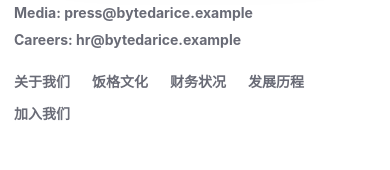
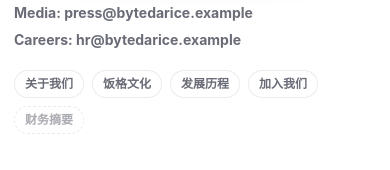
Before and after one commit to fsroce/ByteDaRice, a website: page index.html in a window 390 px wide. Shown: the part 10659-10829 px from the top of the page. Drawn offline with Linux system fonts and the light colour scheme.

Commit message:
Refine footer link layout

```diff
--- a/index.html
+++ b/index.html
@@ -314,9 +314,9 @@
       <nav class="footer-links" aria-label="页脚导航">
         <a href="#about">关于我们</a>
         <a href="#culture">饭格文化</a>
-        <a href="a-shares.html">财务状况</a>
         <a href="#milestones">发展历程</a>
         <a href="#careers">加入我们</a>
+        <a class="footer-discreet-link" href="a-shares.html">财务摘要</a>
       </nav>
     </footer>
 
--- a/styles.css
+++ b/styles.css
@@ -1021,12 +1021,18 @@ h2 {
 }
 
 .footer-links {
+  max-width: 420px;
   justify-content: flex-end;
-  gap: 8px 22px;
+  gap: 8px 18px;
 }
 
 .footer a {
   white-space: nowrap;
+}
+
+.footer-discreet-link {
+  color: rgba(105, 107, 118, 0.68);
+  font-size: 13px;
 }
 
 .footer a:hover {
@@ -1040,7 +1046,26 @@ h2 {
   }
 
   .footer-links {
+    gap: 8px;
+    max-width: 100%;
     justify-content: flex-start;
+  }
+
+  .footer-links a {
+    display: inline-flex;
+    min-height: 28px;
+    align-items: center;
+    padding: 0 10px;
+    border: 1px solid rgba(11, 11, 16, 0.08);
+    border-radius: 999px;
+    background: rgba(255, 255, 255, 0.72);
+    font-size: 12px;
+    line-height: 1;
+  }
+
+  .footer-links .footer-discreet-link {
+    border-style: dashed;
+    color: rgba(105, 107, 118, 0.56);
   }
 }
 
```
